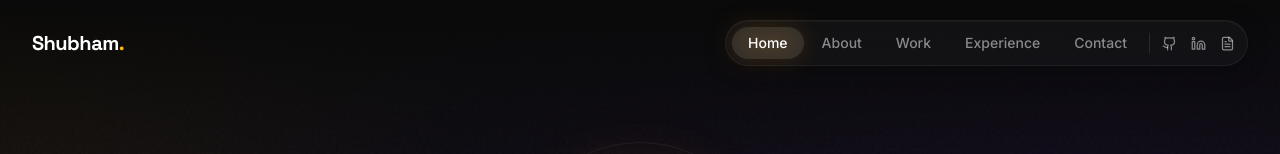
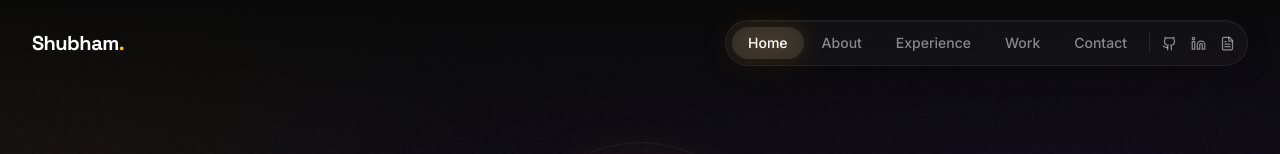
Before and after one commit to shubham-ram/portfolio, a React (Vite) app: page / in a window 1280 px wide. Shown: the top 154 px of the page. Built offline with nearby package versions, Linux system fonts and the light colour scheme.

Commit message:
refactor: reorder navigation sections and add cursor pointers to interactive elements

```diff
--- a/src/components/Navigation/FluidNav.jsx
+++ b/src/components/Navigation/FluidNav.jsx
@@ -16,8 +16,8 @@ import { cn } from "../../lib/utils";
 const sections = [
   { id: "hero", label: "Home" },
   { id: "about", label: "About" },
+  { id: "experience", label: "Experience" },
   { id: "projects", label: "Work" },
-  { id: "experience", label: "Experience" },
   { id: "contact", label: "Contact" },
 ];
 
@@ -82,7 +82,7 @@ export default function FluidNav({ soundEnabled, onToggleSound }) {
         <div className="pointer-events-auto z-50">
           <button
             onClick={() => scrollToSection("hero")}
-            className="text-xl font-heading font-bold tracking-tight text-white hover:text-amber-400 transition-colors duration-300"
+            className="text-xl font-heading font-bold tracking-tight text-white hover:text-amber-400 transition-colors duration-300 cursor-pointer"
           >
             Shubham<span className="text-amber-400">.</span>
           </button>
@@ -111,7 +111,7 @@ export default function FluidNav({ soundEnabled, onToggleSound }) {
                 key={section.id}
                 onClick={() => scrollToSection(section.id)}
                 className={cn(
-                  "relative px-3 md:px-4 py-1.5 text-sm font-medium transition-colors duration-300 rounded-full",
+                  "relative px-3 md:px-4 py-1.5 text-sm font-medium transition-colors duration-300 rounded-full cursor-pointer",
                   isActive ? "text-white" : "text-white/50 hover:text-white/80",
                 )}
               >
```
